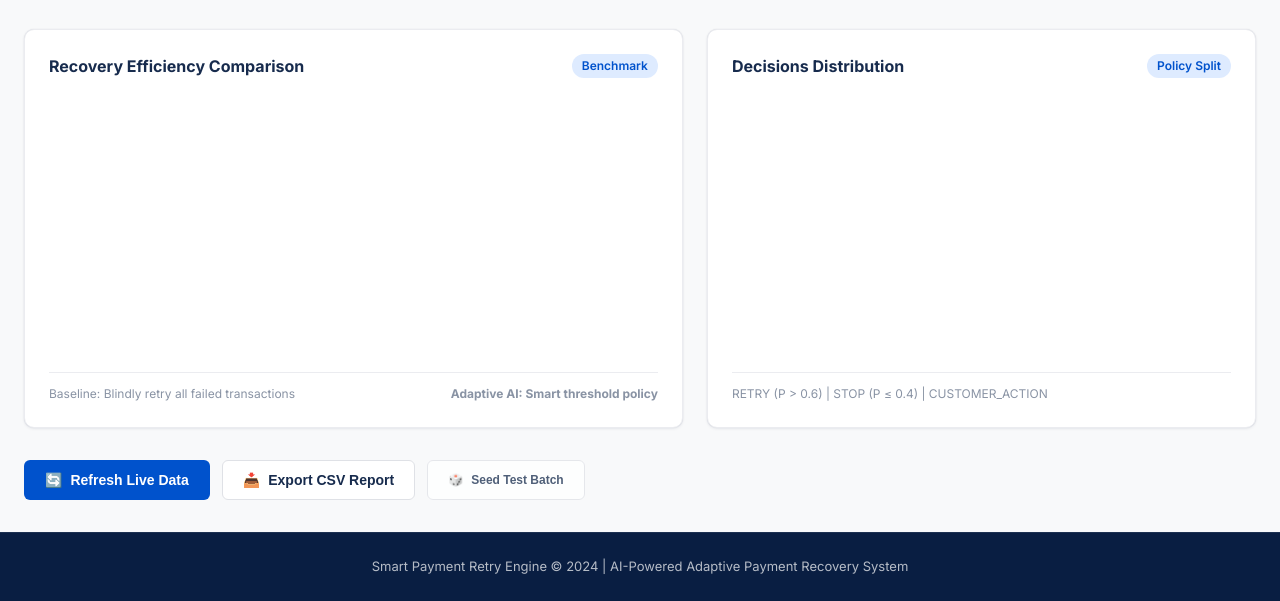
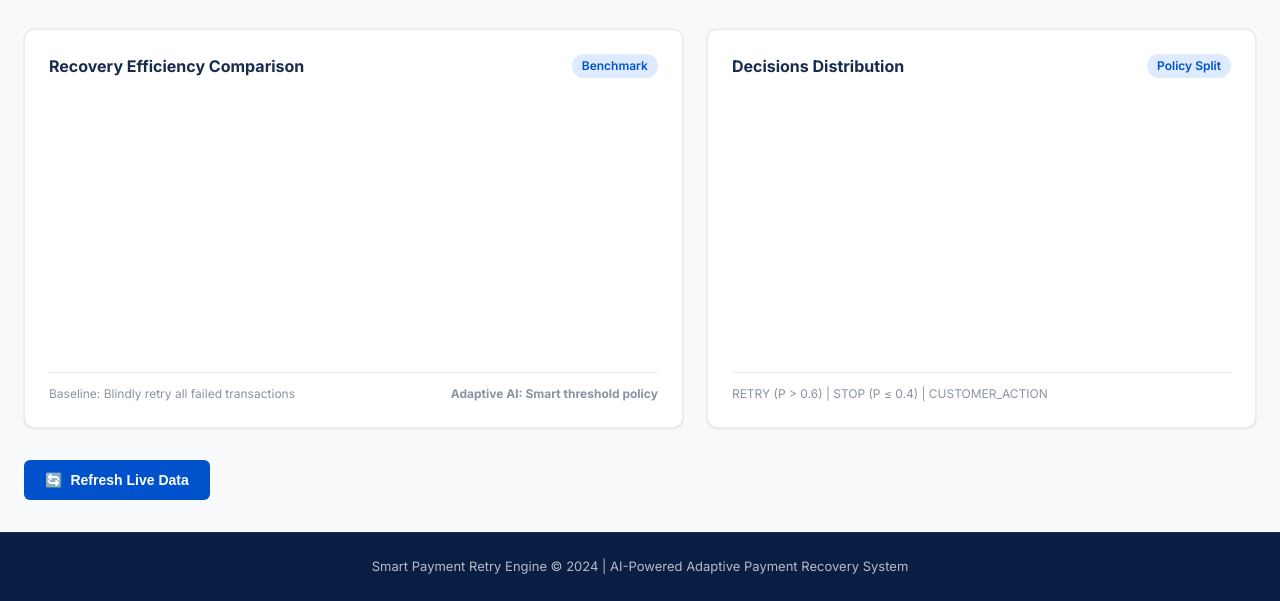
Before and after one commit to yaminibevara2007-hub/Razor-pay, a plain HTML site: page frontend/index.html in a window 1280 px wide. Shown: the part 408-1009 px from the top of the page. Drawn offline with nearby package versions, Linux system fonts and the light colour scheme; no server answers.

Commit message:
ui: remove Export CSV and Seed Test Batch buttons from dashboard and table toolbar

```diff
--- a/frontend/index.html
+++ b/frontend/index.html
@@ -142,12 +142,6 @@
                 <div class="action-buttons">
                     <button class="btn btn-primary" id="refresh-dashboard-btn" onclick="refreshDashboardManual()">
                         <span>🔄</span> Refresh Live Data
-                    </button>
-                    <button class="btn btn-secondary" onclick="downloadReport()">
-                        <span>📥</span> Export CSV Report
-                    </button>
-                    <button class="btn btn-secondary" id="seed-test-btn" style="font-size: 12px; opacity: 0.75;" onclick="generateSampleData()" title="Developer testing utility">
-                        <span>🎲</span> Seed Test Batch
                     </button>
                 </div>
             </section>
@@ -301,9 +295,6 @@
                             <button class="btn btn-secondary" style="padding: 6px 12px; font-size: 13px;" onclick="loadTransactions()">
                                 Refresh
                             </button>
-                            <button class="btn btn-secondary" style="padding: 6px 12px; font-size: 13px;" onclick="downloadReport()">
-                                Export CSV
-                            </button>
                         </div>
                     </div>
 
```
